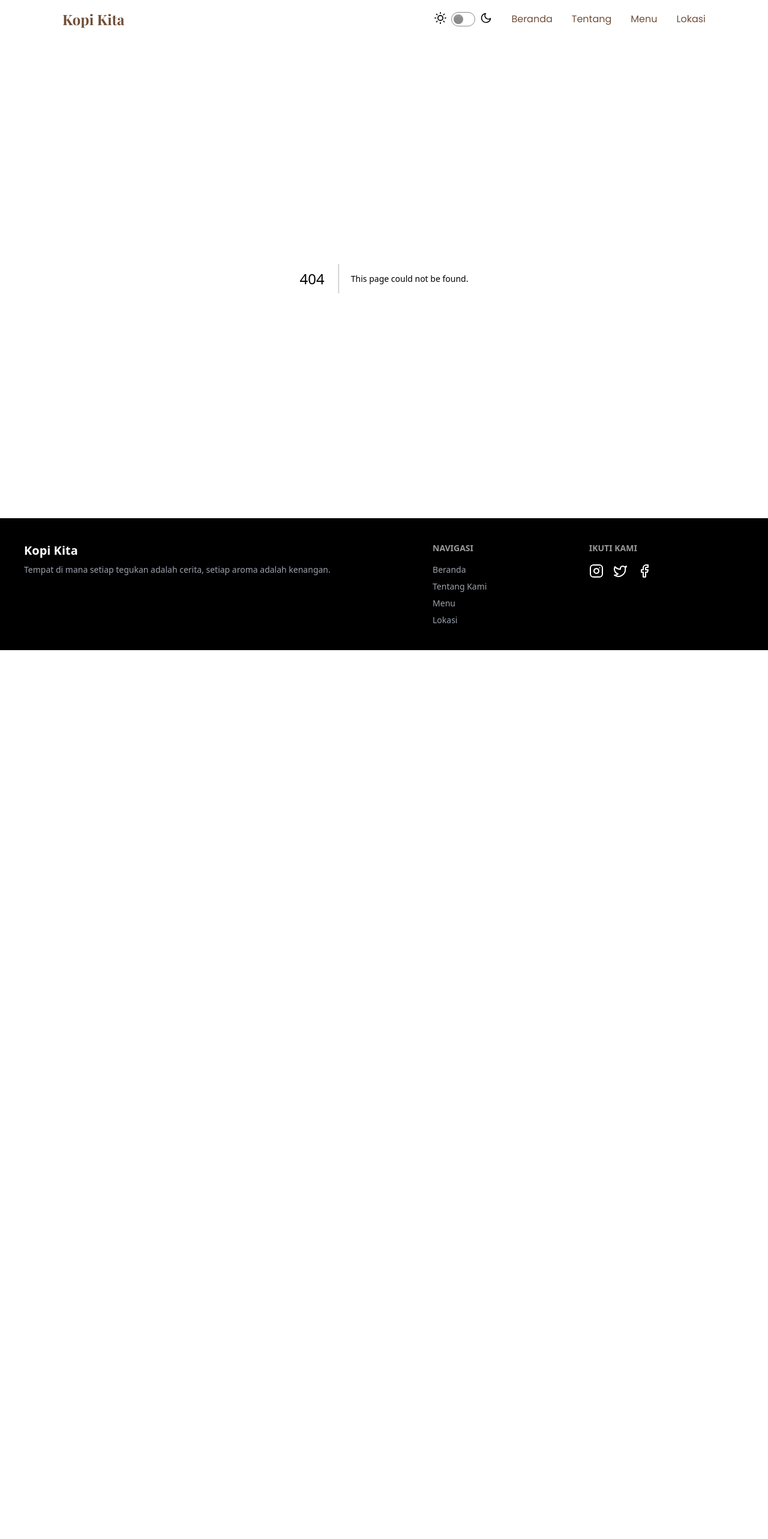
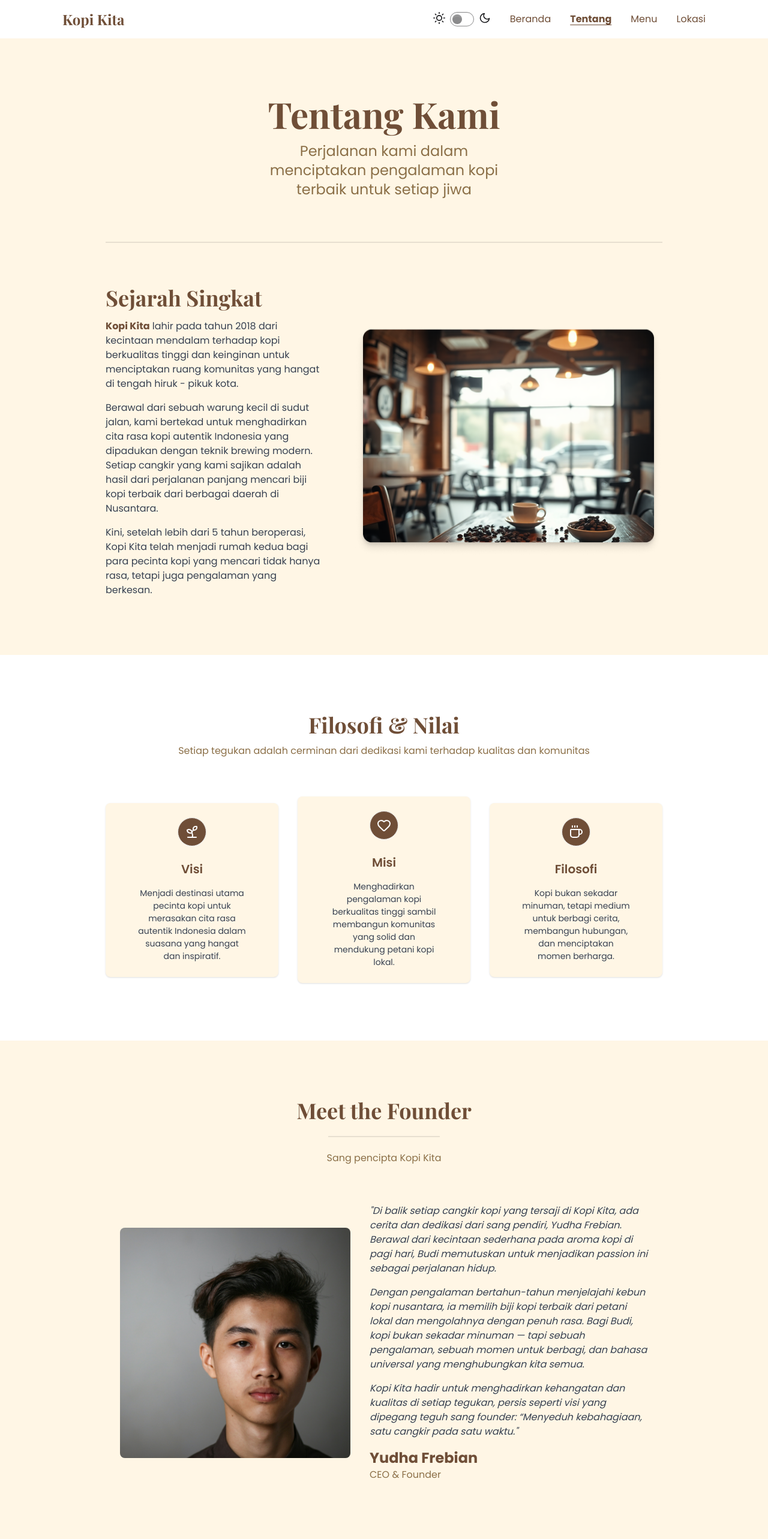
Before and after one commit to yudhafrebian/kopi-kita-client, a Next.js app: page /about in a window 1280 px wide. Before the commit this address had no page. Shown: the top 2566 px of the page at 60% size. Before the commit the page ends 1084 px from the top, so only its background shows below. Built offline with nearby package versions, Linux system fonts and the light colour scheme; a web font is replaced by a local one.

Commit message:
feat: update footer styling and enhance navbar with active link indication

```diff
--- /dev/null
+++ b/src/app/about/page.tsx
@@ -0,0 +1,13 @@
+import FounderSection from "@/view/about/Founder";
+import ShortHistorySection from "@/view/about/ShortHistory";
+import ValueSection from "@/view/about/Value";
+
+export default function AboutPage() {
+    return (
+        <main>
+            <ShortHistorySection />
+            <ValueSection />
+            <FounderSection />
+        </main>
+    )
+}
--- a/src/components/core/Footer.tsx
+++ b/src/components/core/Footer.tsx
@@ -4,13 +4,13 @@ const Footer = () => {
   return (
     <footer className="footer sm:footer-horizontal bg-black p-10">
       <aside className="text-white">
-        <p className="font-bold text-xl">Kopi Kita</p>
-        <p className="text-[#9CA3AF]">
+        <p className="font-bold text-xl font-playfair">Kopi Kita</p>
+        <p className="text-[#9CA3AF] font-poppins">
           Tempat di mana setiap tegukan adalah cerita, setiap aroma adalah
           kenangan.
         </p>
       </aside>
-      <nav>
+      <nav className="font-poppins">
         <h6 className="footer-title text-white">Navigasi</h6>
         <a className="link link-hover text-[#9CA3AF]">Beranda</a>
         <a className="link link-hover text-[#9CA3AF]">Tentang Kami</a>
@@ -18,7 +18,7 @@ const Footer = () => {
         <a className="link link-hover text-[#9CA3AF]">Lokasi</a>
       </nav>
       <nav>
-        <h6 className="footer-title text-white">Ikuti Kami</h6>
+        <h6 className="footer-title text-white font-poppins">Ikuti Kami</h6>
         <div className="flex gap-4">
             <Instagram className="text-white hover:scale-110 ease-in-out duration-300 cursor-pointer" />
             <Twitter className="text-white hover:scale-110 ease-in-out duration-300 cursor-pointer" />
--- a/src/components/core/Navbar.tsx
+++ b/src/components/core/Navbar.tsx
@@ -1,21 +1,46 @@
+"use client";
+
 import Link from "next/link";
 import ThemeSwitcher from "../ThemeSwitcher";
+import { usePathname } from "next/navigation";
 
 const Navbar = () => {
+  const pathname = usePathname();
+
+  const linkClass = (href: string) =>
+    `font-poppins ${
+      pathname === href
+        ? "text-[#6F4E37] font-bold underline underline-offset-4"
+        : "text-[#6F4E37]"
+    }`;
+
   return (
     <div className="px-20">
-        <div className="px-6 py-4 flex justify-between">
-            <Link href="/" className="font-playfair text-[#6F4E37] font-bold text-2xl">Kopi Kita</Link>
-            <nav className="flex items-center gap-8">
-                <ThemeSwitcher />
-                <Link href="/" className="font-poppins text-[#6F4E37] ">Beranda</Link>
-                <Link href="/about" className="font-poppins text-[#6F4E37] ">Tentang</Link>
-                <Link href="/menu" className="font-poppins text-[#6F4E37] ">Menu</Link>
-                <Link href="/contact" className="font-poppins text-[#6F4E37] ">Lokasi</Link>
-            </nav>
-        </div>
+      <div className="px-6 py-4 flex justify-between">
+        <Link
+          href="/"
+          className="font-playfair text-[#6F4E37] font-bold text-2xl"
+        >
+          Kopi Kita
+        </Link>
+        <nav className="flex items-center gap-8">
+          <ThemeSwitcher />
+          <Link href="/" className={linkClass("/")}>
+            Beranda
+          </Link>
+          <Link href="/about" className={linkClass("/about")}>
+            Tentang
+          </Link>
+          <Link href="/menu" className={linkClass("/menu")}>
+            Menu
+          </Link>
+          <Link href="/contact" className={linkClass("/contact")}>
+            Lokasi
+          </Link>
+        </nav>
+      </div>
     </div>
-  )
+  );
 };
 
 export default Navbar;
--- /dev/null
+++ b/src/view/about/Founder.tsx
@@ -0,0 +1,52 @@
+import Image from "next/image";
+
+const FounderSection = () => {
+  return (
+    <div className="px-44 py-24 bg-[#FFF6E5]">
+      <div className="flex flex-col justify-between items-center">
+        <h1 className="font-playfair text-[#6F4E37] text-4xl font-bold">
+          Meet the Founder
+        </h1>
+        <div className="divider mx-auto w-1/5"></div>
+        <p className="font-poppins text-[#8B6F47]">Sang pencipta Kopi Kita</p>
+      </div>
+      <div className="flex flex-col md:flex-row justify-center items-center gap-8 mt-16">
+        <div className="avatar">
+          <div className="w-96 rounded-lg relative">
+            <Image src="/assets/founder.jpg" alt="founder" fill />
+          </div>
+        </div>
+        <div className="flex flex-col gap-4 w-1/2 ">
+          <div className="font-poppins text-[#374151] flex flex-col gap-4 italic">
+            <p>
+              "Di balik setiap cangkir kopi yang tersaji di Kopi Kita, ada
+              cerita dan dedikasi dari sang pendiri, Yudha Frebian. Berawal dari
+              kecintaan sederhana pada aroma kopi di pagi hari, Budi memutuskan
+              untuk menjadikan passion ini sebagai perjalanan hidup.
+            </p>
+            <p>
+              Dengan pengalaman bertahun-tahun menjelajahi kebun kopi nusantara,
+              ia memilih biji kopi terbaik dari petani lokal dan mengolahnya
+              dengan penuh rasa. Bagi Budi, kopi bukan sekadar minuman — tapi
+              sebuah pengalaman, sebuah momen untuk berbagi, dan bahasa
+              universal yang menghubungkan kita semua.
+            </p>
+            <p>
+              Kopi Kita hadir untuk menghadirkan kehangatan dan kualitas di
+              setiap tegukan, persis seperti visi yang dipegang teguh sang
+              founder: “Menyeduh kebahagiaan, satu cangkir pada satu waktu."
+            </p>
+          </div>
+          <div>
+            <h1 className="font-poppins text-[#6F4E37] text-2xl font-bold">
+              Yudha Frebian
+            </h1>
+            <p className="font-poppins text-[#8B6F47]">CEO & Founder</p>
+          </div>
+        </div>
+      </div>
+    </div>
+  );
+};
+
+export default FounderSection;
--- /dev/null
+++ b/src/view/about/ShortHistory.tsx
@@ -0,0 +1,45 @@
+import Image from "next/image";
+
+const ShortHistorySection = () => {
+  return (
+    <div className="px-44 py-24 bg-[#FFF6E5]">
+      <div className="flex flex-col justify-between items-center gap-4">
+        <h1 className="font-playfair text-[#6F4E37] text-6xl font-bold">
+          Tentang Kami
+        </h1>
+        <p className="font-poppins text-[#8B6F47] text-2xl w-[45%] text-center">
+          Perjalanan kami dalam menciptakan pengalaman kopi terbaik untuk setiap
+          jiwa
+        </p>
+      </div>
+      <div className="divider my-16"></div>
+      <div className="flex flex-col md:flex-row justify-center items-center gap-12">
+        <div className="flex flex-col gap-4 w-[40%]">
+          <h2 className="font-playfair text-[#6F4E37] text-4xl font-bold">Sejarah Singkat</h2>
+          <p className="font-poppins text-[#374151]">
+            <strong className="text-[#6F4E37]">Kopi Kita</strong> lahir pada tahun 2018 dari kecintaan mendalam terhadap
+            kopi berkualitas tinggi dan keinginan untuk menciptakan ruang
+            komunitas yang hangat di tengah hiruk - pikuk kota.
+          </p>
+          <p className="font-poppins text-[#374151]">
+            Berawal dari sebuah warung kecil di sudut jalan, kami bertekad untuk
+            menghadirkan cita rasa kopi autentik Indonesia yang dipadukan dengan
+            teknik brewing modern. Setiap cangkir yang kami sajikan adalah hasil
+            dari perjalanan panjang mencari biji kopi terbaik dari berbagai
+            daerah di Nusantara.
+          </p>
+          <p className="font-poppins text-[#374151]">
+            Kini, setelah lebih dari 5 tahun beroperasi, Kopi Kita telah menjadi
+            rumah kedua bagi para pecinta kopi yang mencari tidak hanya rasa,
+            tetapi juga pengalaman yang berkesan.
+          </p>
+        </div>
+        <div className="relative w-[520px] h-[384px]">
+          <Image src={"/assets/history.png"} alt="short-history" fill />
+        </div>
+      </div>
+    </div>
+  );
+};
+
+export default ShortHistorySection;
--- /dev/null
+++ b/src/view/about/Signature.tsx
@@ -0,0 +1,10 @@
+
+const ExcellenceSection= () => {
+  return (
+    <div>
+
+    </div>
+  )
+};
+
+export default ExcellenceSection;
--- /dev/null
+++ b/src/view/about/Value.tsx
@@ -0,0 +1,59 @@
+import { Coffee, Heart, Sprout } from "lucide-react";
+
+const ValueSection = () => {
+  const values = [
+    {
+      icon: Sprout,
+      title: "Visi",
+      description:
+        "Menjadi destinasi utama pecinta kopi untuk merasakan cita rasa autentik Indonesia dalam suasana yang hangat dan inspiratif.",
+    },
+    {
+      icon: Heart,
+      title: "Misi",
+      description:
+        "Menghadirkan pengalaman kopi berkualitas tinggi sambil membangun komunitas yang solid dan mendukung petani kopi lokal.",
+    },
+    {
+      icon: Coffee,
+      title: "Filosofi",
+      description:
+        "Kopi bukan sekadar minuman, tetapi medium untuk berbagi cerita, membangun hubungan, dan menciptakan momen berharga.",
+    },
+  ];
+  return (
+    <div className="px-44 py-24">
+      <div className="flex flex-col justify-between items-center gap-3">
+        <h1 className="font-playfair text-[#6F4E37] text-4xl font-bold">
+          Filosofi & Nilai
+        </h1>
+        <p className="font-poppins text-[#8B6F47]">
+          Setiap tegukan adalah cerminan dari dedikasi kami terhadap kualitas
+          dan komunitas
+        </p>
+      </div>
+      <div className="flex flex-col md:flex-row justify-center items-center gap-8 mt-16">
+        {values.map((value, index) => (
+          <div
+            key={index}
+            className="card bg-[#FFF6E5] md:w-72 2xl:w-96 shadow-sm"
+          >
+            <div className="card-body flex flex-col justify-center items-center gap-4">
+              <div className="btn btn-circle btn-lg bg-[#6F4E37]">
+                <value.icon className="w-6 h-6 text-white"/>
+              </div>
+              <h2 className="card-title text-xl font-poppins text-[#6F4E37] font-semibold mt-2">
+                {value.title}
+              </h2>
+              <p className="font-poppins text-[#374151] w-3/4 text-center">
+                {value.description}
+              </p>
+            </div>
+          </div>
+        ))}
+      </div>
+    </div>
+  );
+};
+
+export default ValueSection;
```
Also changed, not shown: public/assets/founder.jpg (added), public/assets/history.png (added).
